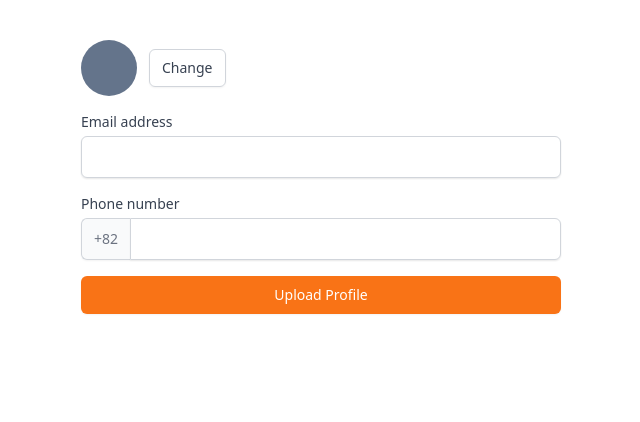
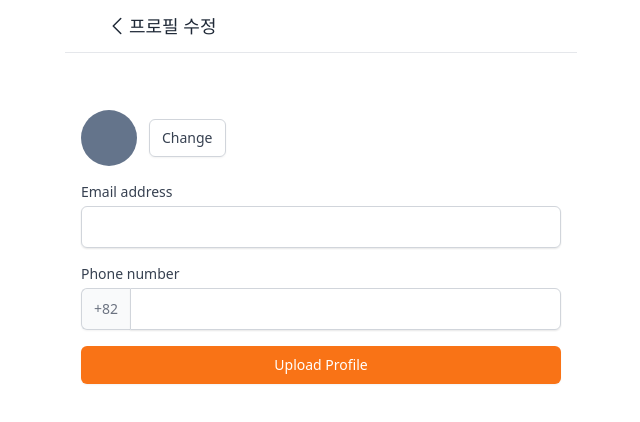
Before and after one commit to hyeminem-Jo/carrot-market, a Next.js app: page /profile/edit in a window 1280 px wide. Shown: the top 422 px of the page, without its empty margins (319-959 px from the left). Built offline with nearby package versions, Linux system fonts and the light colour scheme.

Commit message:
💄Apply Layout component to edit page

```diff
--- a/src/pages/profile/edit.tsx
+++ b/src/pages/profile/edit.tsx
@@ -2,9 +2,11 @@ import React from 'react';
 import { NextPage } from 'next';
 import Button from "@/components/button";
 import Input from "@/components/input";
+import Layout from "@/components/layout";
 
 const EditProfile: NextPage = () => {
   return (
+    <Layout canGoBack title="프로필 수정">
       <div className="py-10 px-4 space-y-4">
         <div className="flex items-center space-x-3">
           <div className="w-14 h-14 rounded-full bg-slate-500" />
@@ -27,6 +29,7 @@ const EditProfile: NextPage = () => {
         />
         <Button text="Upload Profile" />
       </div>
+    </Layout>
   );
 };
 
```
Lines whose indentation alone changed are shown as unchanged.
